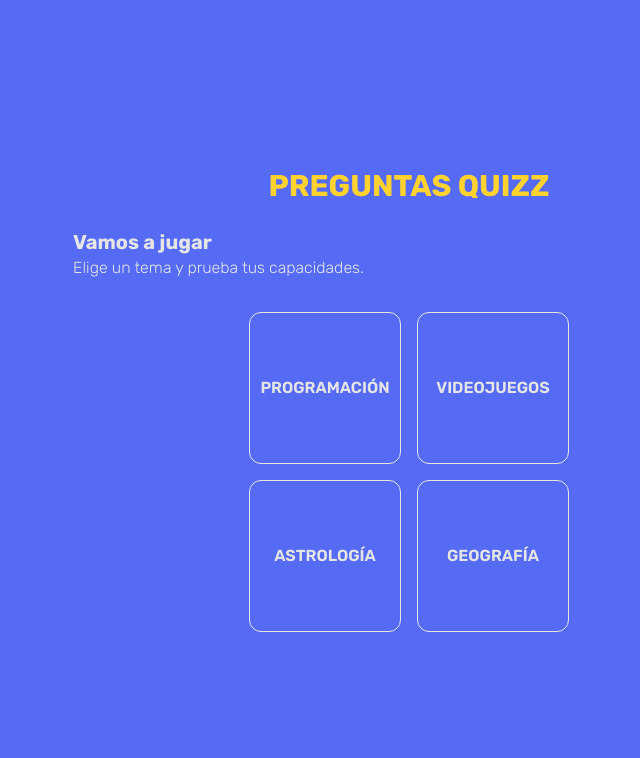
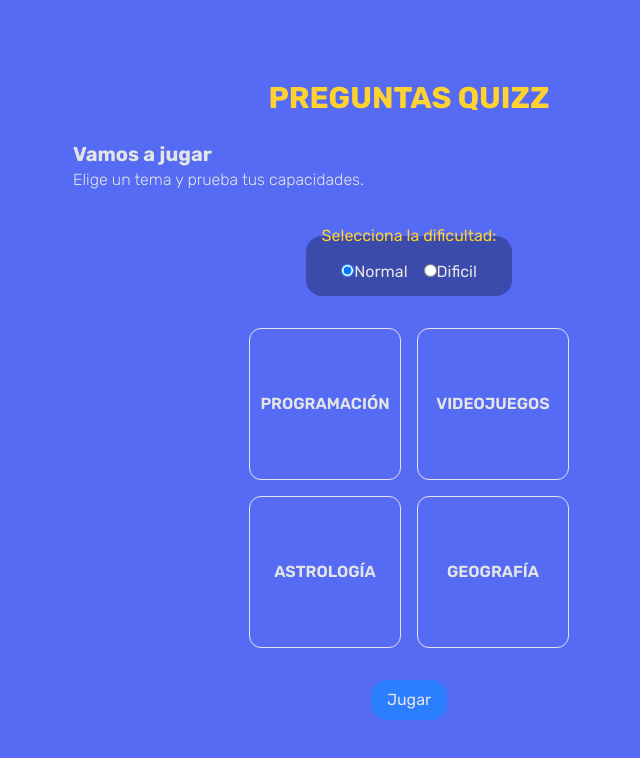
Before and after one commit to Castamor/preguntas-quizz, a Next.js app: page / in a window 1280 px wide. Shown: the top 758 px of the page, without its empty margins (231-871 px from the left). Built offline with nearby package versions, Linux system fonts and the light colour scheme.

Commit message:
Agregar componentes SeccionBienvenida, SelectorDificultad y BotonJugar a la página principal

```diff
--- a/src/app/page.tsx
+++ b/src/app/page.tsx
@@ -1,17 +1,16 @@
+import BotonJugar from "@/components/BotonJugar";
+import SeccionBienvenida from "@/components/SeccionBienvenida";
+import SelectorDificultad from "@/components/SelectorDificultad";
 import SelectorTemas from "@components/SelectorTemas";
 
 export default function Home() {
 
    return (
       <>
-         <div>
-            <h1 className="font-bold text-3xl text-center text-amber-300 uppercase">Preguntas Quizz</h1>
-
-            <p className="text-xl font-bold mt-6">Vamos a jugar</p>
-            <p className="font-light">Elige un tema y prueba tus capacidades.</p>
-         </div>
-
+         <SeccionBienvenida />
+         <SelectorDificultad />
          <SelectorTemas />
+         <BotonJugar />
       </>
    );
 }
--- /dev/null
+++ b/src/components/BotonJugar.tsx
@@ -0,0 +1,6 @@
+export default function BotonJugar() {
+   return (
+      <button type="button" className=" py-2 px-4 bg-blue-500 rounded-2xl cursor-pointer hover:bg-blue-400 transition-colors duration-75 mx-auto">Jugar</button>
+   )
+
+}
--- /dev/null
+++ b/src/components/SeccionBienvenida.tsx
@@ -0,0 +1,12 @@
+export default function SeccionBienvenida() {
+
+   return (
+      <div>
+         <h1 className="font-bold text-3xl text-center text-amber-300 uppercase">Preguntas Quizz</h1>
+
+         <p className="text-xl font-bold mt-6">Vamos a jugar</p>
+         <p className="font-light">Elige un tema y prueba tus capacidades.</p>
+      </div>
+   )
+
+}
--- /dev/null
+++ b/src/components/SelectorDificultad.tsx
@@ -0,0 +1,30 @@
+export default function SelectorDificultad() {
+   return (
+      <fieldset className="bg-black/30 mx-auto py-2 px-4 rounded-2xl w-fit">
+         <legend className="text-amber-300">Selecciona la dificultad:</legend>
+         <div className="flex justify-center items-center gap-2 mx-auto">
+            <div className="p-1">
+               <input
+                  type="radio"
+                  name="dificultad"
+                  id="normal"
+                  value="normal"
+                  className="cursor-pointer"
+                  defaultChecked
+               />
+               <label htmlFor="normal" className="cursor-pointer">Normal</label>
+            </div>
+            <div className="p-1">
+               <input
+                  type="radio"
+                  name="dificultad"
+                  id="dificil"
+                  value="dificil"
+                  className="cursor-pointer"
+               />
+               <label htmlFor="dificil" className="cursor-pointer">Dificil</label>
+            </div>
+         </div>
+      </fieldset>
+   )
+}
```
